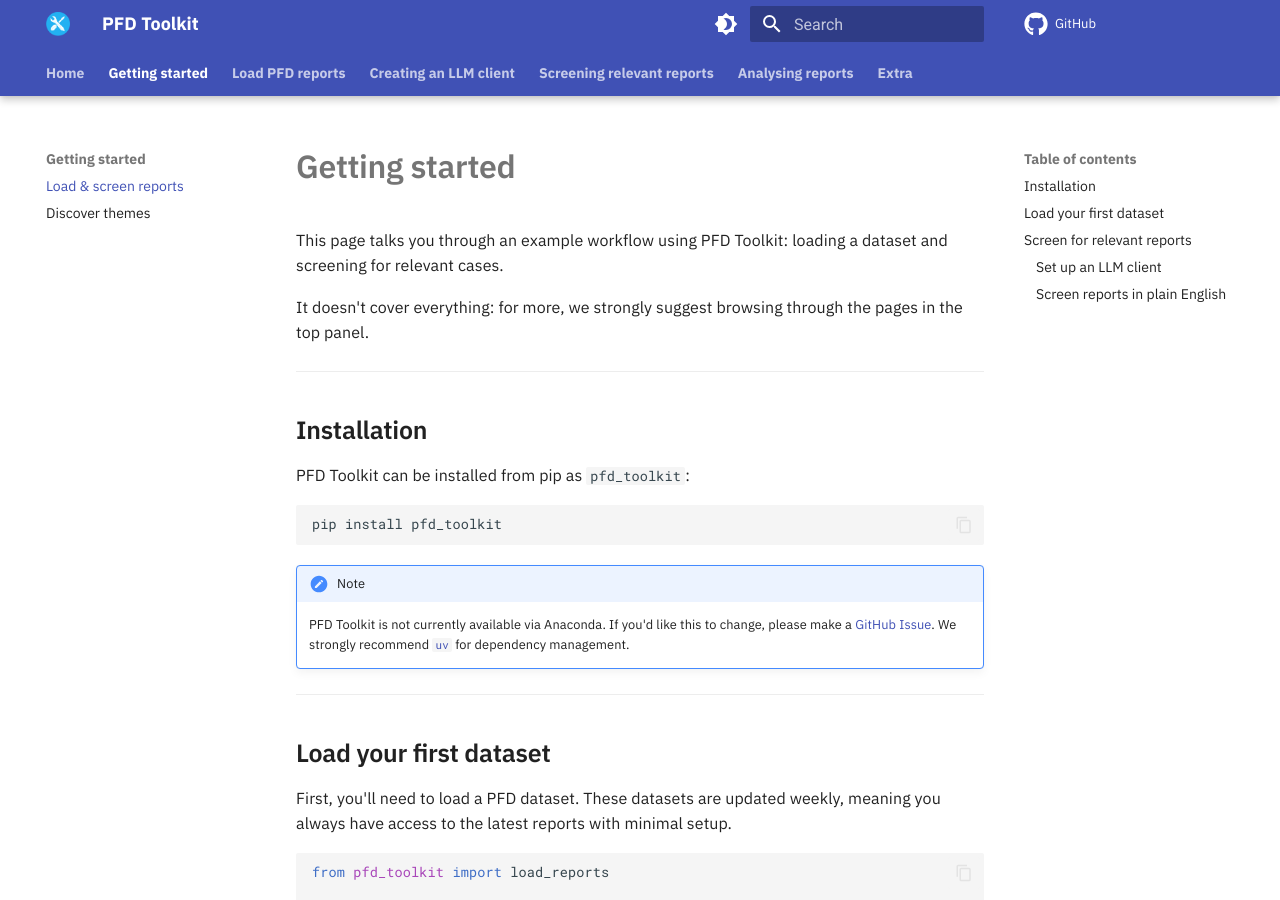
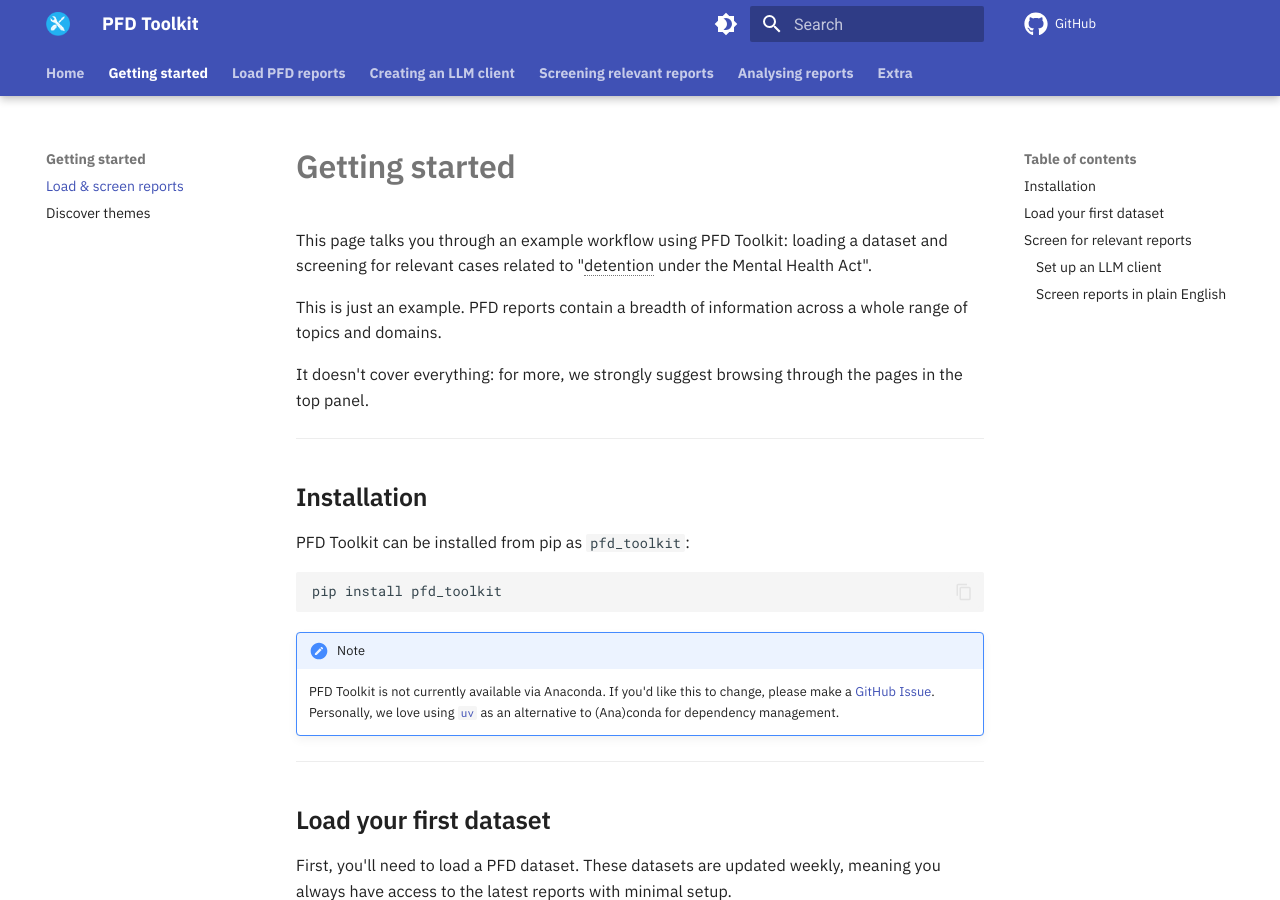
Before and after one commit to Sam-Osian/PFD-toolkit, an MkDocs documentation site: the page built from docs/getting_started/load_and_screen.md, in a window 1280 px wide and 900 px high. Built offline with MkDocs 1.6.1 and Material for MkDocs 9.7.7, drawn with Linux system fonts in a browser that asks for light colours; comment, search, counter and statistics services are not loaded; some of the changed text lies outside the part shown.

Commit message:
Add discover themes tutorial on 'Getting started'; mirror this workflow in a notebook

````diff
--- a/docs/getting_started/load_and_screen.md
+++ b/docs/getting_started/load_and_screen.md
@@ -1,6 +1,8 @@
 # Getting started
 
-This page talks you through an example workflow using PFD Toolkit: loading a dataset and screening for relevant cases.
+This page talks you through an example workflow using PFD Toolkit: loading a dataset and screening for relevant cases related to "detention under the Mental Health Act".
+
+This is just an example. PFD reports contain a breadth of information across a whole range of topics and domains.
 
 It doesn't cover everything: for more, we strongly suggest browsing through the pages in the top panel.
 
@@ -15,7 +17,7 @@
 ```
 
 !!! Note
-    PFD Toolkit is not currently available via Anaconda. If you'd like this to change, please make a [GitHub Issue](https://github.com/Sam-Osian/PFD-toolkit/issues). We strongly recommend [`uv`](https://docs.astral.sh/uv/concepts/projects/dependencies/) for dependency management.
+    PFD Toolkit is not currently available via Anaconda. If you'd like this to change, please make a [GitHub Issue](https://github.com/Sam-Osian/PFD-toolkit/issues). Personally, we love using [`uv`](https://docs.astral.sh/uv/concepts/projects/dependencies/) as an alternative to (Ana)conda for dependency management.
 
 ---
 
@@ -58,7 +60,7 @@
 
 Screening and other advanced features use AI, and require you to first set up an LLM client. You'll need to head to [platform.openai.com](https://platform.openai.com/docs/overview) and create an API key. Once you've got this, simply feed it to the `LLM`.
 
-For more information, see [Settting up an LLM client](llm_setup.md).
+For more information, see [Settting up an LLM client](../llm_setup.md).
 
 ```python
 from pfd_toolkit import LLM
@@ -88,4 +90,4 @@
 `filtered_reports` returns a DataFrame, only containing reports that matched your query.
 
 
-For more information on Screening reports, see [Screening relevant reports](screener/index.md).
+For more information on Screening reports, see [Screening relevant reports](../screener/index.md).
--- a/mkdocs.yml
+++ b/mkdocs.yml
@@ -99,7 +99,7 @@
       - Not a coder?: non_coders.md
   - Getting started:
       - Load & screen reports: getting_started/load_and_screen.md
-      - Discover themes: discover_themes.md
+      - Discover themes: getting_started/discover_themes.md
   - Load PFD reports:
       - Overview: loader/index.md
       - Loading report data: loader/load_reports.md
````
Also changed, not shown: docs/getting_started/discover_themes.md (+147 -0 lines), 1 other file.
